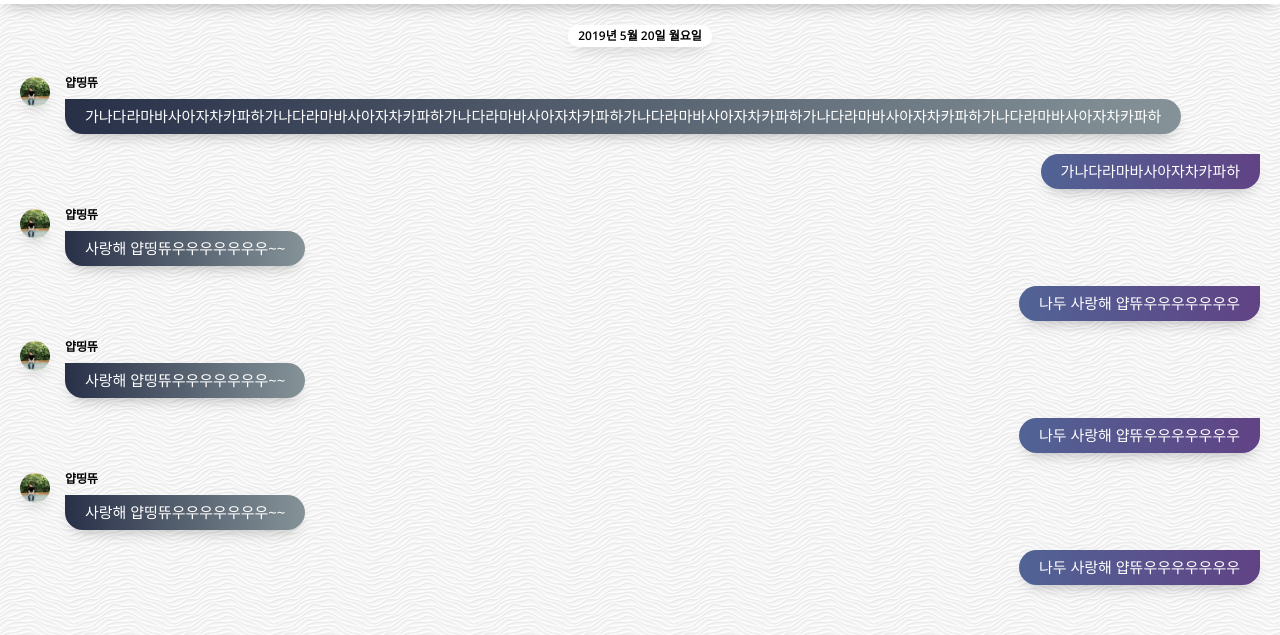
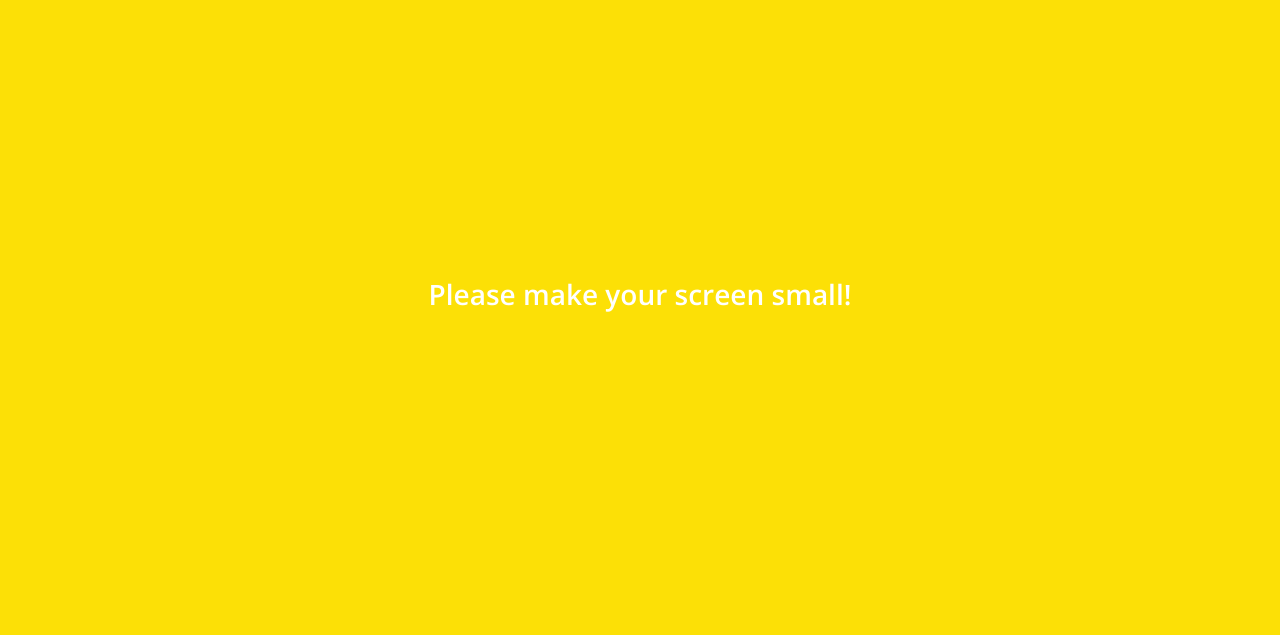
Before and after one commit to qkrjh0904/kakao-clone-v2.0, a plain HTML site: page chat.html in a window 1280 px wide. Shown: the part 106-741 px from the top of the page. Drawn offline with nearby package versions, Linux system fonts and the light colour scheme.

Commit message:
[추가] Screen Size Media Query

```diff
--- /dev/null
+++ b/CSS/mobile.css
@@ -0,0 +1,24 @@
+.bigScreen{
+    position: fixed;
+    width: 100%;
+    height: 100%;
+    top: 0;
+    left: 0;
+    background-color: #fce006;
+    justify-content: center;
+    align-items: center;
+    font-weight: 600;
+    color: white;
+    font-size: 28px;
+    padding: 0px 22px;
+    text-align: center;
+    line-height: 1.5;
+    display: none;
+    z-index: 4;
+}
+
+@media screen and (min-width:550px){
+    .bigScreen{
+        display: flex;
+    }
+}
--- a/CSS/styles.css
+++ b/CSS/styles.css
@@ -9,6 +9,7 @@
 @import "more.css";
 @import "settings.css";
 @import "chat.css";
+@import "mobile.css";
 
 
 *{
--- a/chat.html
+++ b/chat.html
@@ -100,5 +100,8 @@
             <span class="chat__write-icon"><i class="fas fa-microphone"></i></span>
         </div>
     </div>
+    <div class="bigScreen">
+        <span class="bigScreen__text">Please make your screen small!</span>
+    </div>
 </body>
 </html>
```
Also changed, not shown: find.html (+3 -0 lines), friends.html (+3 -0 lines), index.html (+3 -0 lines), more.html (+3 -0 lines), settings.html (+3 -0 lines).
